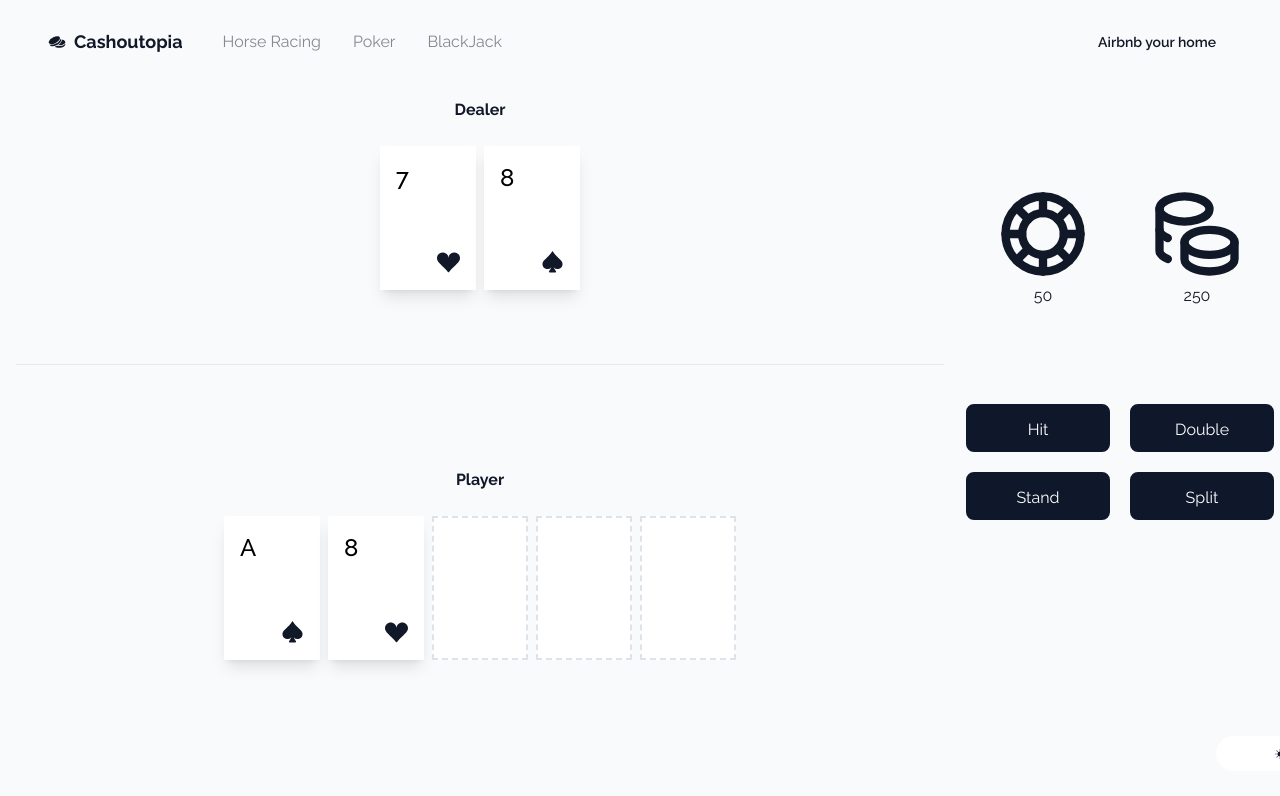
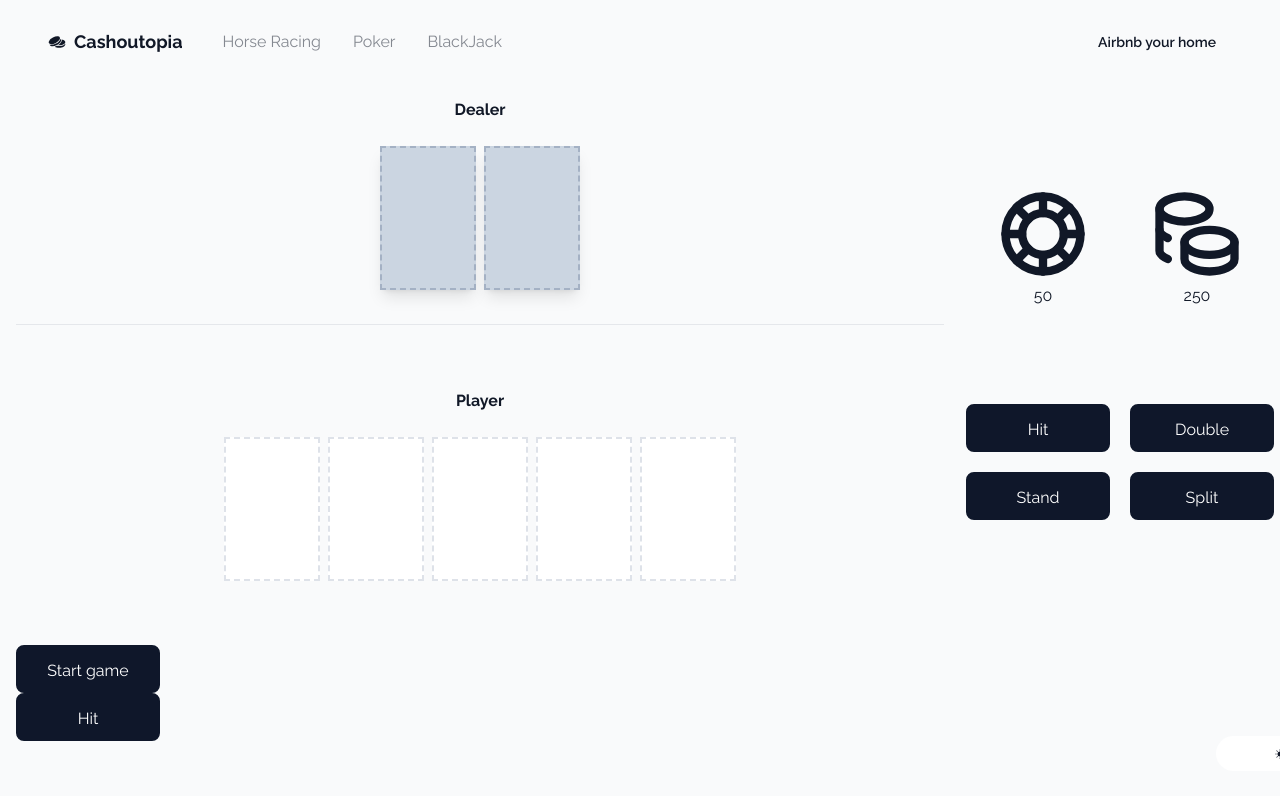
Before and after one commit to sunroofgod/cashoutopia, a Next.js app: page /blackjack in a window 1280 px wide. Shown: the top 796 px of the page. Built offline with nearby package versions, Linux system fonts and the light colour scheme.

Commit message:
feat: added blackjack hit function

```diff
--- a/src/components/games/blackjack/BlackJackTable.tsx
+++ b/src/components/games/blackjack/BlackJackTable.tsx
@@ -1,42 +1,43 @@
 'use client';
 import { Dealer } from "./table/Dealer";
 import { Player } from "./table/Player";
-
-import { SelectSuit } from "./temp/SelectSuit";
+import { Button } from "@/components/ui/Button";
 
 import { BlackJackGame } from "@/build/blackjack/BlackJackGame";
+import { Hit } from "@/build/blackjack/Hit";
+
+import { useEffect, useState } from 'react';
 
 interface BlackJackTableProps {
 }
 
 export function BlackJackTable ({
 }) {
-  const hands = BlackJackGame()
-  const dealer = hands[1]
-  const player = hands[0]
+  const [dealerCards, setDealerCards] = useState([]);
+  const [shownDealerCards, setShownDealerCards] = useState([]);
+  const [dealerCount, setDealerCount] = useState(0);
+  const [playerCards, setPlayerCards] = useState([]);
+  const [playerCount, setPlayerCount] = useState(0);
+  const [startingHands, setStartingHands] = useState([]);
+  const [endOfGame, setEndOfGame] = useState(false);
 
-  var playerHand: [string, React.ReactNode, boolean][]
-  var dealerHand: [string, React.ReactNode, boolean][]
-  var CardNumber
-  var Suit
-  var Black
+  const [hit, setHit] = useState([]);
 
-  playerHand = []
-  dealerHand = []
+  //
+  const [remainingDeck, setRemainingDeck] = useState([]);
 
-  for (let i of dealer) {
-    CardNumber = i.card;
-    Suit = SelectSuit(i.suit);
-    Black = true
-    dealerHand.push([CardNumber, Suit, Black]);
-  }
+  // start of gameState
+  useEffect(() => setPlayerCards(startingHands[0]), [startingHands])
+  useEffect(() => setDealerCards(startingHands[2]), [startingHands])
+  useEffect(() => setRemainingDeck(startingHands[3]), [startingHands])
+  useEffect(() => setShownDealerCards(startingHands[1]), [startingHands])
 
-  for (let i of player) {
-    CardNumber = i.card;
-    Suit = SelectSuit(i.suit);
-    Black = true
-    playerHand.push([CardNumber, Suit, Black]);
-  }
+  // showDealerCards at the endOfGame
+  useEffect(() => setDealerCards(shownDealerCards), [endOfGame])
+
+  // on playerAction "Hit"
+  useEffect(() => setPlayerCards(hit[0]), [hit])
+  useEffect(() => setRemainingDeck(hit[1]), [hit])
 
     return (
         <div className="
@@ -47,12 +48,14 @@ export function BlackJackTable ({
           px-4
         ">
           <div>
-            <Dealer cards={dealerHand}/>
+            <Dealer cards={dealerCards}/>
           </div>
           <hr></hr>
           <div>
-            <Player cards={playerHand}/>
+            <Player cards={playerCards}/>
           </div>
+          <Button label={"Start game"} onClick={() => setStartingHands(BlackJackGame())} />
+          <Button label={"Hit"} onClick={() => setHit(Hit(playerCards, remainingDeck))} />
         </div>
     )
 }
```
Also changed, not shown: src/build/blackjack/BlackJackGame.js, src/build/blackjack/Hit.js (added).
